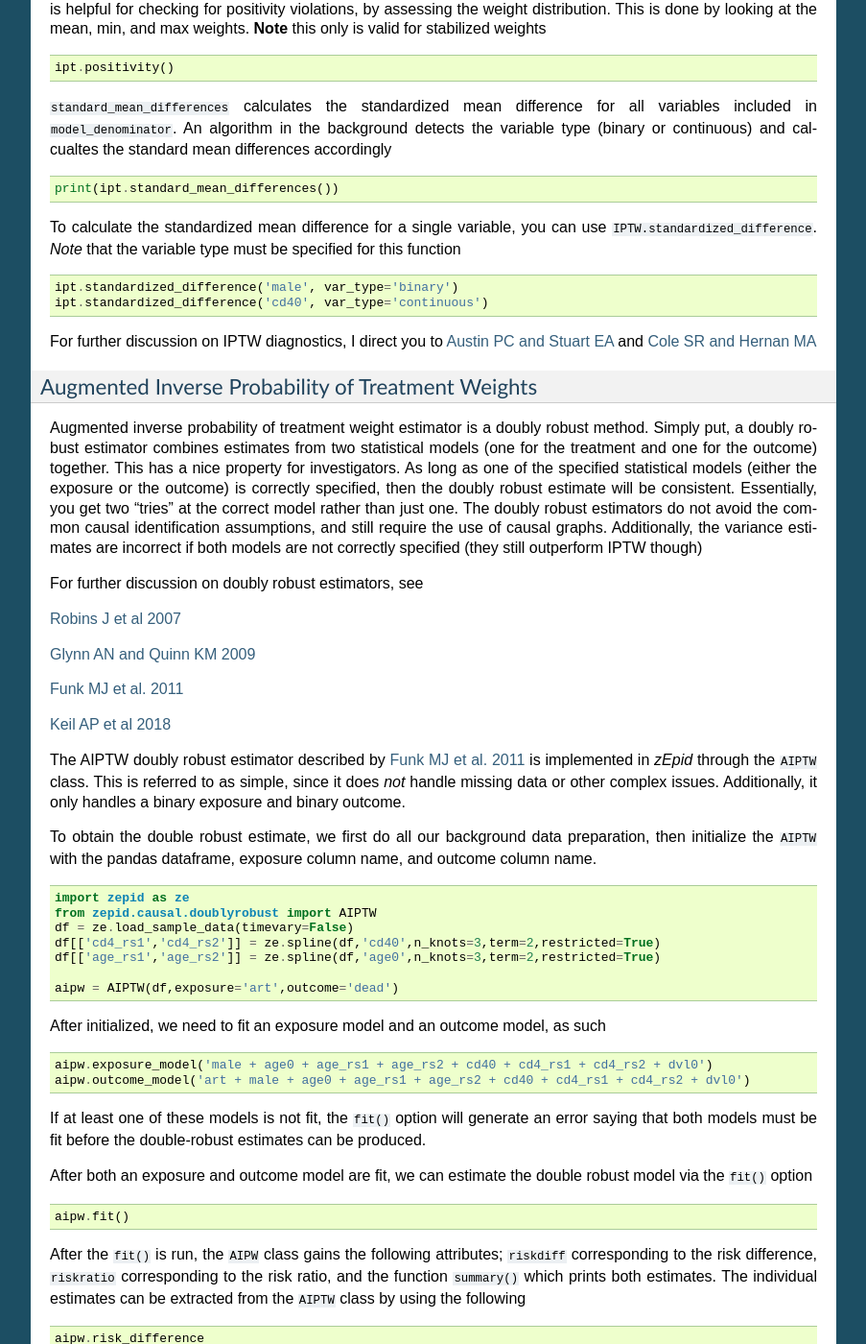
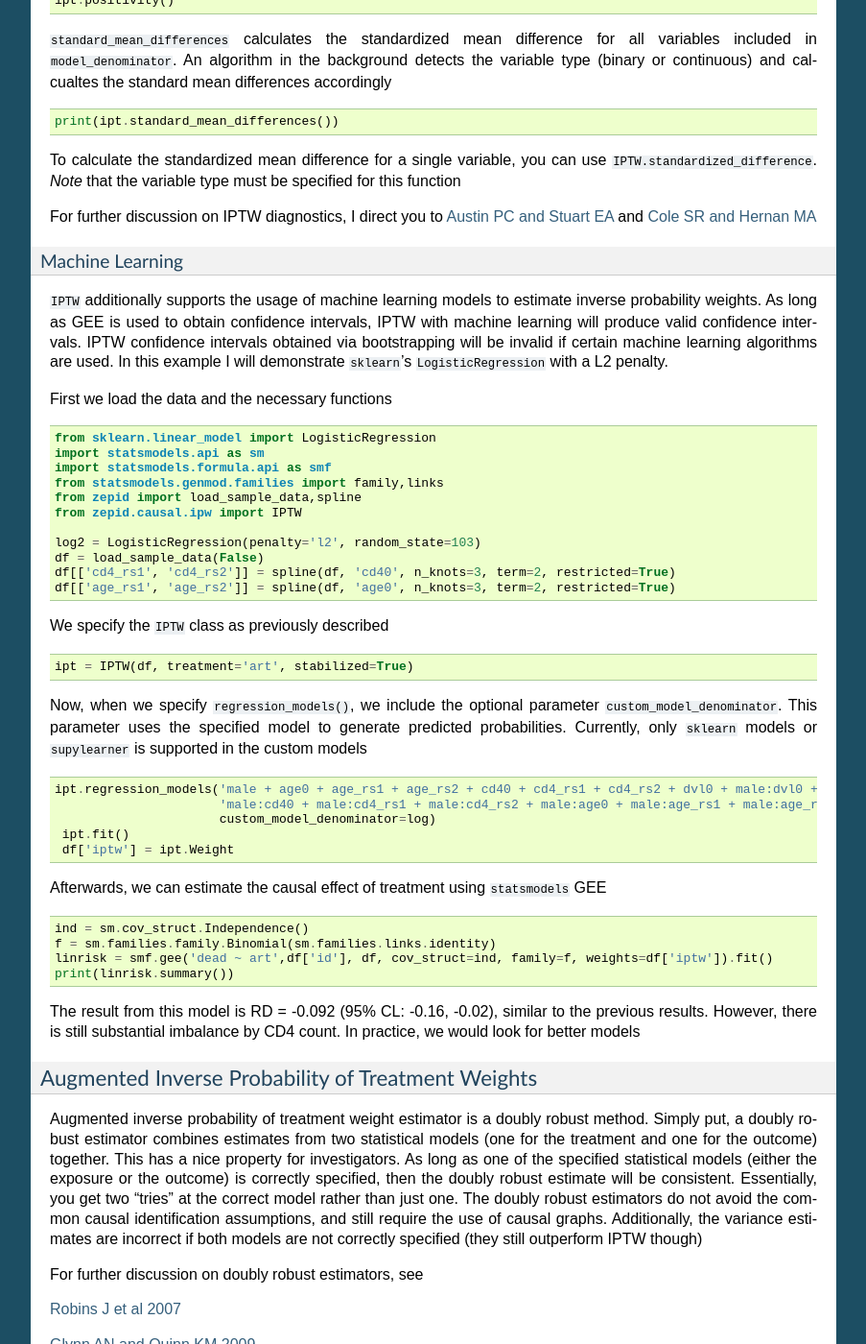
Before and after one commit to pzivich/zEpid, a Sphinx documentation site: the page built from docs/Causal.rst, in a window 1280 px wide and 1400 px high, scrolled down 7697 px. Shown: the whole window at 96% size, without its empty margins (198-1101 px from the left). Built offline with Sphinx 7.4.7, drawn with Linux system fonts in a browser that asks for light colours; some of the changed text lies outside the part shown.

Commit message:
Update to website: IPTW diagnostics and custom model update

```diff
--- a/docs/Causal.rst
+++ b/docs/Causal.rst
@@ -262,9 +262,10 @@ logistic regression model to predict ``art`` and generate the weights
 
 .. code:: python
 
-   model = 'male + age0 + age_rs1 + age_rs2 + cd40 + cd4_rs1 + cd4_rs2 + dvl0'
    ipt = IPTW(df, treatment='art', stabilized=True)
-   ipt.regression_models(model)
+   ipt.regression_models('male + age0 + age_rs1 + age_rs2 + cd40 + cd4_rs1 + cd4_rs2 + dvl0 + male:dvl0 + '
+                         'male:cd40 + male:cd4_rs1 + male:cd4_rs2 + male:age0 + male:age_rs1 + male:age_rs2',
+                         custom_model_denominator=log)
    ipt.fit()
    df['iptw'] = ipt.Weight
    df.iptw.describe()
@@ -280,11 +281,12 @@ conservative) confidence interval. We will do this through ``statsmodels``
 
    ind = sm.cov_struct.Independence()
    f = sm.families.family.Binomial(sm.families.links.identity)
-   linrisk = smf.gee('dead ~ art',df['id'],df,cov_struct=ind,family=f,weights=df['iptw']).fit()
+   linrisk = smf.gee('dead ~ art', df['id'], df, cov_struct=ind, family=f, weights=df['iptw']).fit()
    print(linrisk.summary())
 
 
-Note that ``statsmodels`` will generate a ``DomainWarning`` for log-binomial or identity-binomial models.
+Note that ``statsmodels`` will generate a ``DomainWarning`` for log-binomial or identity-binomial models. The estimated
+RD = -0.097 (95% CL: -0.16, -0.03).
 
 In this example, IPTW are stabilized weights and weighted to reflect the entire population (comparing everyone exposed
 vs. everyone unexposed). Stabilized weights are the default. Unstabilized weights can be requested by
@@ -335,9 +337,9 @@ visualizing the absolute standardized differences.
 .. image:: images/zepid_iptbalance.png
 
 As you can see in the graph, most of the variables appear to be balanced in the weighted data set. However, diagnosis
-viral load (dvl) and gender (male) seem to be imbalanced somewhat (above a absolute standardized difference of 0.1). We
-might consider other functional forms to achieve better balance. Other ways to achieve better balance are permutation
-weights (to be implemented in the future).
+CD4 count is still unbalanced to be imbalanced somewhat (above a absolute standardized difference of 0.1). We
+might consider other model specifications to achieve better balance. Other ways to achieve better balance are
+permutation weights (to be implemented in the future).
 
 For a publication-quality graph, I recommend using ``standard_mean_differences`` to calculate the standard mean
 differences then using that output to create a new graphic. The above plot functionality is meant to generate a quick
@@ -363,14 +365,62 @@ the standard mean differences accordingly
 To calculate the standardized mean difference for a single variable, you can use ``IPTW.standardized_difference``.
 *Note* that the variable type must be specified for this function
 
-.. code:: python
-
-  ipt.standardized_difference('male', var_type='binary')
-  ipt.standardized_difference('cd40', var_type='continuous')
-
 For further discussion on IPTW diagnostics, I direct you to
 `Austin PC and Stuart EA <https://doi.org/10.1002/sim.6607>`_ and
 `Cole SR and Hernan MA <https://www.ncbi.nlm.nih.gov/pmc/articles/PMC2732954/>`_
+
+Machine Learning
+~~~~~~~~~~~~~~~~
+``IPTW`` additionally supports the usage of machine learning models to estimate inverse probability weights. As long as
+GEE is used to obtain confidence intervals, IPTW with machine learning will produce valid confidence intervals. IPTW
+confidence intervals obtained via bootstrapping will be invalid if certain machine learning algorithms are used. In this
+example I will demonstrate ``sklearn``'s ``LogisticRegression`` with a L2 penalty.
+
+First we load the data and the necessary functions
+
+.. code:: python
+
+  from sklearn.linear_model import LogisticRegression
+  import statsmodels.api as sm
+  import statsmodels.formula.api as smf
+  from statsmodels.genmod.families import family,links
+  from zepid import load_sample_data,spline
+  from zepid.causal.ipw import IPTW
+
+  log2 = LogisticRegression(penalty='l2', random_state=103)
+  df = load_sample_data(False)
+  df[['cd4_rs1', 'cd4_rs2']] = spline(df, 'cd40', n_knots=3, term=2, restricted=True)
+  df[['age_rs1', 'age_rs2']] = spline(df, 'age0', n_knots=3, term=2, restricted=True)
+
+We specify the ``IPTW`` class as previously described
+
+.. code:: python
+
+  ipt = IPTW(df, treatment='art', stabilized=True)
+
+Now, when we specify ``regression_models()``, we include the optional parameter ``custom_model_denominator``. This
+parameter uses the specified model to generate predicted probabilities. Currently, only ``sklearn`` models or
+``supylearner`` is supported in the custom models
+
+.. code:: python
+
+  ipt.regression_models('male + age0 + age_rs1 + age_rs2 + cd40 + cd4_rs1 + cd4_rs2 + dvl0 + male:dvl0 + '
+                        'male:cd40 + male:cd4_rs1 + male:cd4_rs2 + male:age0 + male:age_rs1 + male:age_rs2',
+                        custom_model_denominator=log)
+   ipt.fit()
+   df['iptw'] = ipt.Weight
+
+Afterwards, we can estimate the causal effect of treatment using ``statsmodels`` GEE
+
+.. code:: python
+
+   ind = sm.cov_struct.Independence()
+   f = sm.families.family.Binomial(sm.families.links.identity)
+   linrisk = smf.gee('dead ~ art',df['id'], df, cov_struct=ind, family=f, weights=df['iptw']).fit()
+   print(linrisk.summary())
+
+The result from this model is RD = -0.092 (95% CL: -0.16, -0.02), similar to the previous results. However, there is
+still substantial imbalance by CD4 count. In practice, we would look for better models
 
 Augmented Inverse Probability of Treatment Weights
 --------------------------------------------------
```
Also changed, not shown: docs/images/zepid_iptbalance.png, docs/images/zepid_iptdensity.png, docs/images/zepid_iptwbox.png.
